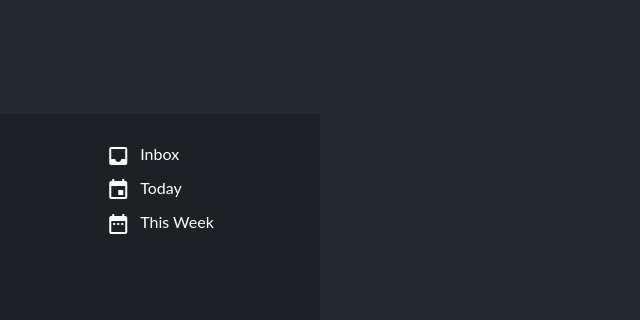
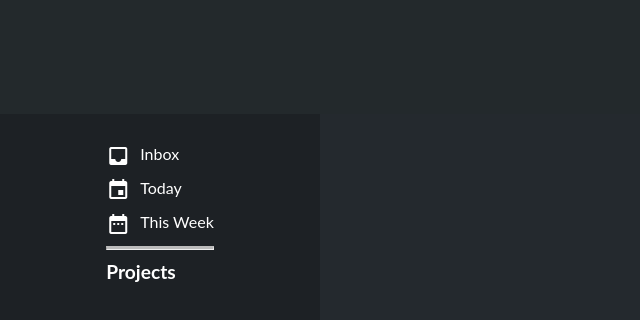
Before and after one commit to HardcoreNinja/Project_Todo_List, a website built with webpack: page dist/index.html in a window 1280 px wide. Shown: the whole page, without its empty margins (0-640 px from the left). Built offline with nearby package versions, Linux system fonts and the light colour scheme.

Commit message:
Added divider line and projects title to nav.
Added divider line and projects title to nav.

```diff
--- a/src/createNav.js
+++ b/src/createNav.js
@@ -21,10 +21,23 @@ const createNavObject = (icon_name, text) => {
     return container;
 }
 
+const createDividerLine = () => {
+    const dividerLine = document.createElement("hr");
+    return dividerLine;
+}
+
+const createH1 = (text) => {
+    const h1 = document.createElement("h1");
+    h1.innerHTML = text;
+    return h1;
+}
+
 function appendToNav() {
     getNav().append(createNavObject("inbox", "Inbox"));
     getNav().append(createNavObject("event", "Today"));
     getNav().append(createNavObject("date_range", "This Week"));
+    getNav().append(createDividerLine());
+    getNav().append(createH1("Projects"));
 }
 
 appendToNav();
--- a/src/style.css
+++ b/src/style.css
@@ -35,6 +35,17 @@
     padding: 0px;
     font-family: "Lato";
     color: white
+}
+
+hr {
+    border-top: 3px solid #bbb;
+    margin-top: 10px;
+    margin-bottom: 10px;
+}
+
+h1 {
+    font-weight: bold;
+    font-size: larger;
 }
 
 :root {
```
